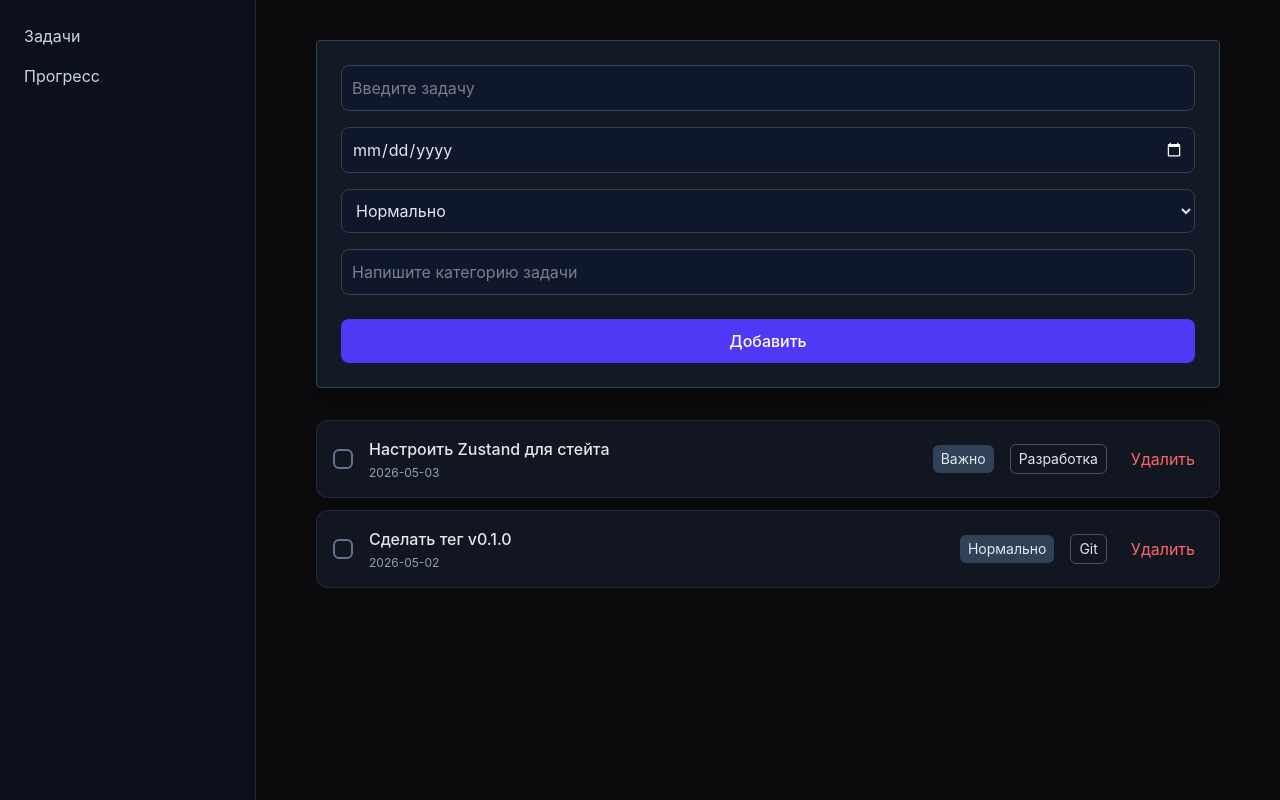
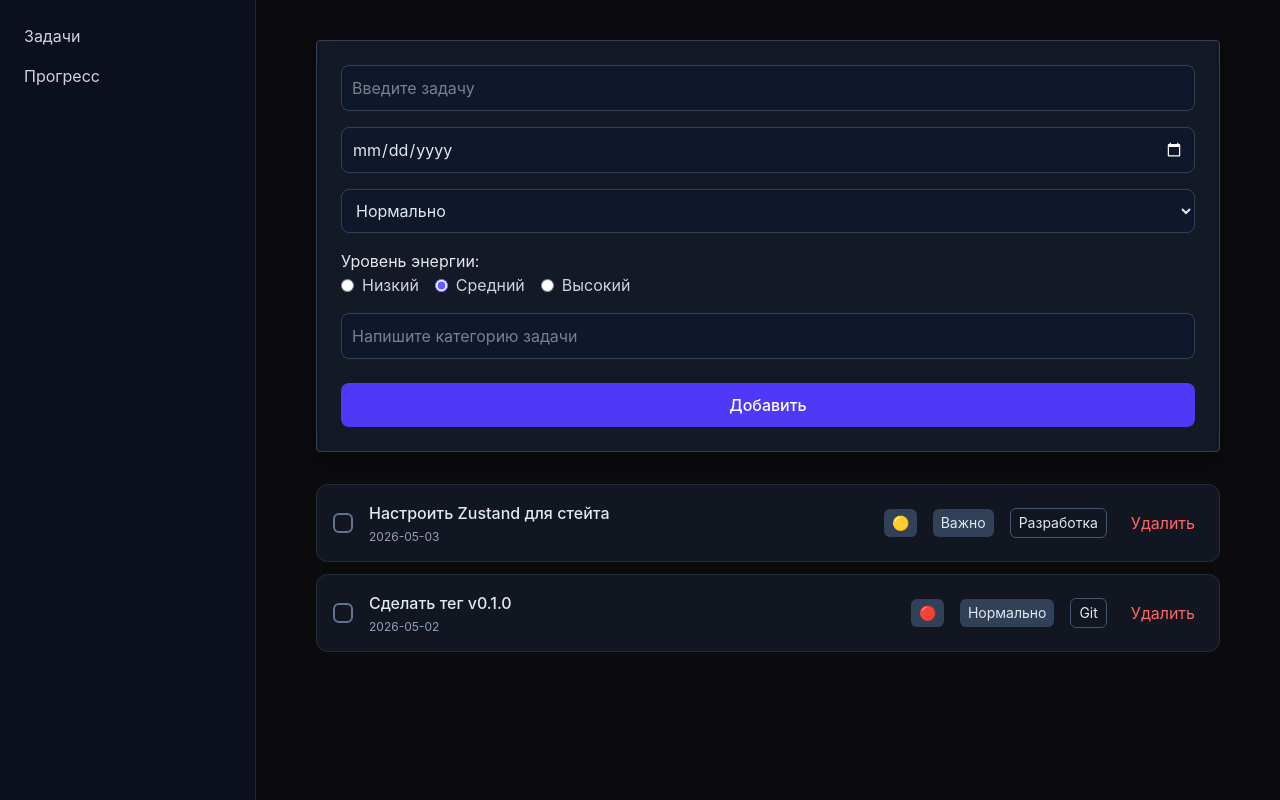
Before and after one commit to kostin-five/glowy, a React (Vite) app: page / in a window 1280 px wide. Built offline with nearby package versions, Linux system fonts and the light colour scheme.

Commit message:
feat: add energy level for tasks

```diff
--- a/src/components/TaskForm.tsx
+++ b/src/components/TaskForm.tsx
@@ -1,6 +1,9 @@
 import { useState } from "react";
 import { useCreateTask } from "../store/useTaskStore";
 import { schemaTask, type Task } from "../types";
+
+type Priority = "Важно" | "Нормально" | "Не срочно";
+type EnergyLevel = "low" | "med" | "high";
 
 const TaskForm = () => {
   const [values, setValues] = useState<Task>({
@@ -10,8 +13,8 @@ const TaskForm = () => {
     priority: "Нормально",
     category: "",
     completed: false,
+    energyLevel: "med",
   });
-  type Priority = "Важно" | "Нормально" | "Не срочно";
 
   const clean = () => {
     setValues({
@@ -21,6 +24,7 @@ const TaskForm = () => {
       priority: "Нормально",
       category: "",
       completed: false,
+      energyLevel: "med",
     });
   };
 
@@ -71,6 +75,61 @@ const TaskForm = () => {
         <option value="Нормально">Нормально</option>
         <option value="Не срочно">Не срочно</option>
       </select>
+      <div className="text-slate-200">
+        <p>Уровень энергии:</p>
+        <div className="flex gap-4">
+          <label className="flex items-center gap-2 cursor-pointer text-slate-300 hover:text-white transition-colors">
+            <input
+              className="accent-indigo-500"
+              type="radio"
+              value={"low"}
+              name="energy"
+              checked={values.energyLevel === "low"}
+              onChange={(e) =>
+                setValues({
+                  ...values,
+                  energyLevel: e.target.value as EnergyLevel,
+                })
+              }
+            />
+            Низкий
+          </label>
+
+          <label className="flex items-center gap-2 cursor-pointer text-slate-300 hover:text-white transition-colors">
+            <input
+              className="accent-indigo-500"
+              type="radio"
+              value={"med"}
+              name="energy"
+              checked={values.energyLevel === "med"}
+              onChange={(e) =>
+                setValues({
+                  ...values,
+                  energyLevel: e.target.value as EnergyLevel,
+                })
+              }
+            />
+            Средний
+          </label>
+
+          <label className="flex items-center gap-2 cursor-pointer text-slate-300 hover:text-white transition-colors">
+            <input
+              className="accent-indigo-500"
+              type="radio"
+              value={"high"}
+              name="energy"
+              checked={values.energyLevel === "high"}
+              onChange={(e) =>
+                setValues({
+                  ...values,
+                  energyLevel: e.target.value as EnergyLevel,
+                })
+              }
+            />
+            Высокий
+          </label>
+        </div>
+      </div>
       <input
         className="bg-slate-900 border border-slate-700 rounded-lg p-2.5 text-slate-200 focus:outline-none focus:border-indigo-500 transition-colors"
         value={values.category}
--- a/src/components/TaskItem.tsx
+++ b/src/components/TaskItem.tsx
@@ -17,6 +17,12 @@ const TaskItem = ({
   const contentStyles = task.completed
     ? "line-through text-slate-500 opacity-50"
     : "text-slate-200";
+
+  const energyIcons = {
+    low: "🔵",
+    med: "🟡",
+    high: "🔴",
+  };
 
   return (
     <li className="flex justify-between items-center bg-slate-800/40 border border-slate-700/50 p-4 rounded-xl mb-3 hover:bg-slate-800/60 transition-colors">
@@ -57,6 +63,11 @@ const TaskItem = ({
         <span
           className={`px-2 py-1 bg-slate-700 rounded-md transition-all duration-300 ${contentStyles}`}
         >
+          {energyIcons[task.energyLevel]}
+        </span>
+        <span
+          className={`px-2 py-1 bg-slate-700 rounded-md transition-all duration-300 ${contentStyles}`}
+        >
           {task.priority}
         </span>
         <span
--- a/src/store/useTaskStore.ts
+++ b/src/store/useTaskStore.ts
@@ -18,6 +18,7 @@ const initialTasks: Task[] = [
     priority: "Важно",
     category: "Разработка",
     completed: false,
+    energyLevel: "med",
   },
   {
     id: 2,
@@ -26,6 +27,7 @@ const initialTasks: Task[] = [
     priority: "Нормально",
     category: "Git",
     completed: false,
+    energyLevel: "high",
   },
 ];
 
--- a/src/types/index.ts
+++ b/src/types/index.ts
@@ -7,6 +7,7 @@ export const schemaTask = z.object({
   priority: z.enum(["Важно", "Нормально", "Не срочно"]),
   category: z.string(),
   completed: z.boolean(),
+  energyLevel: z.enum(["low", "med", "high"]),
 });
 
 export type Task = z.infer<typeof schemaTask>;
```
